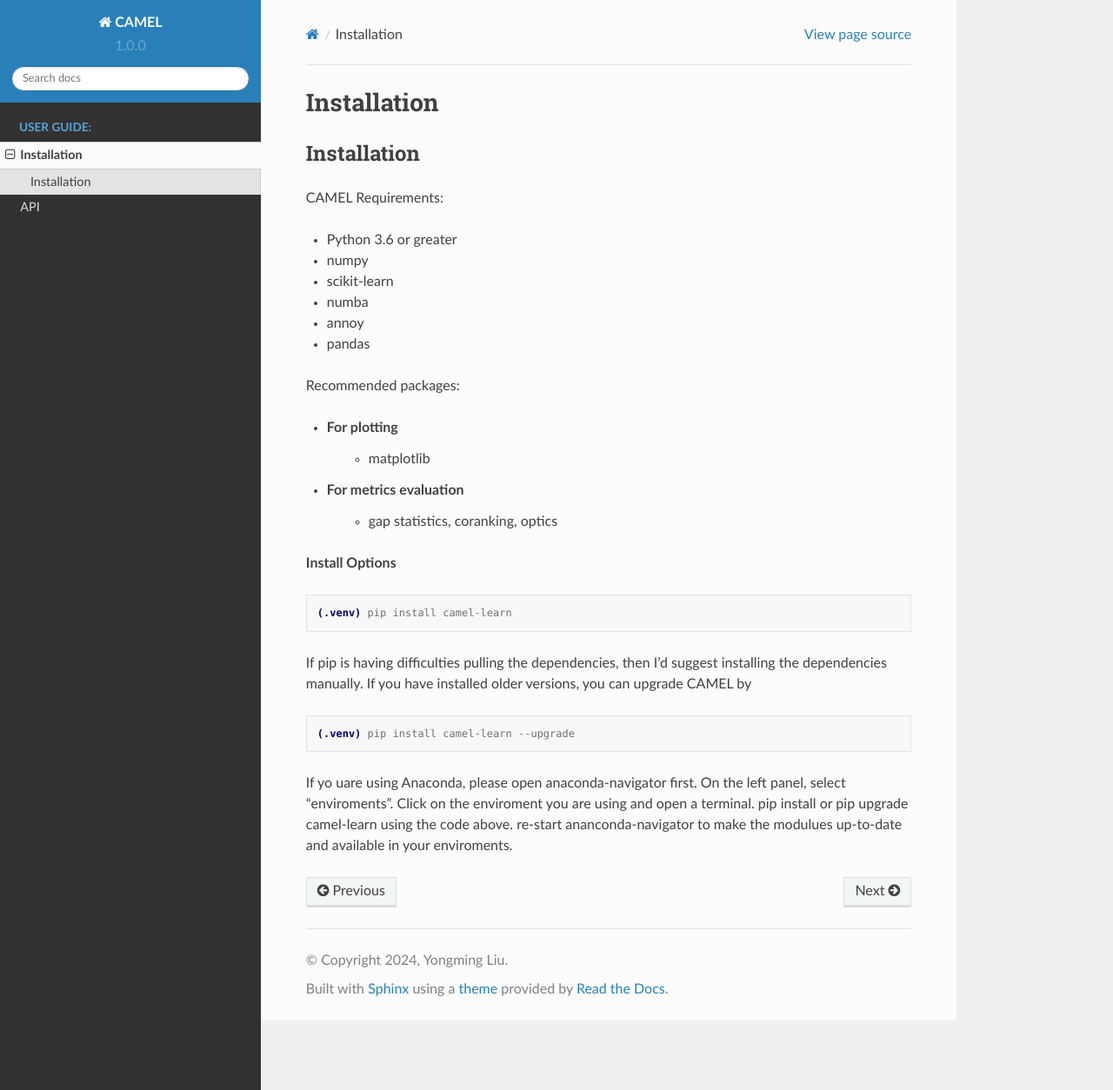
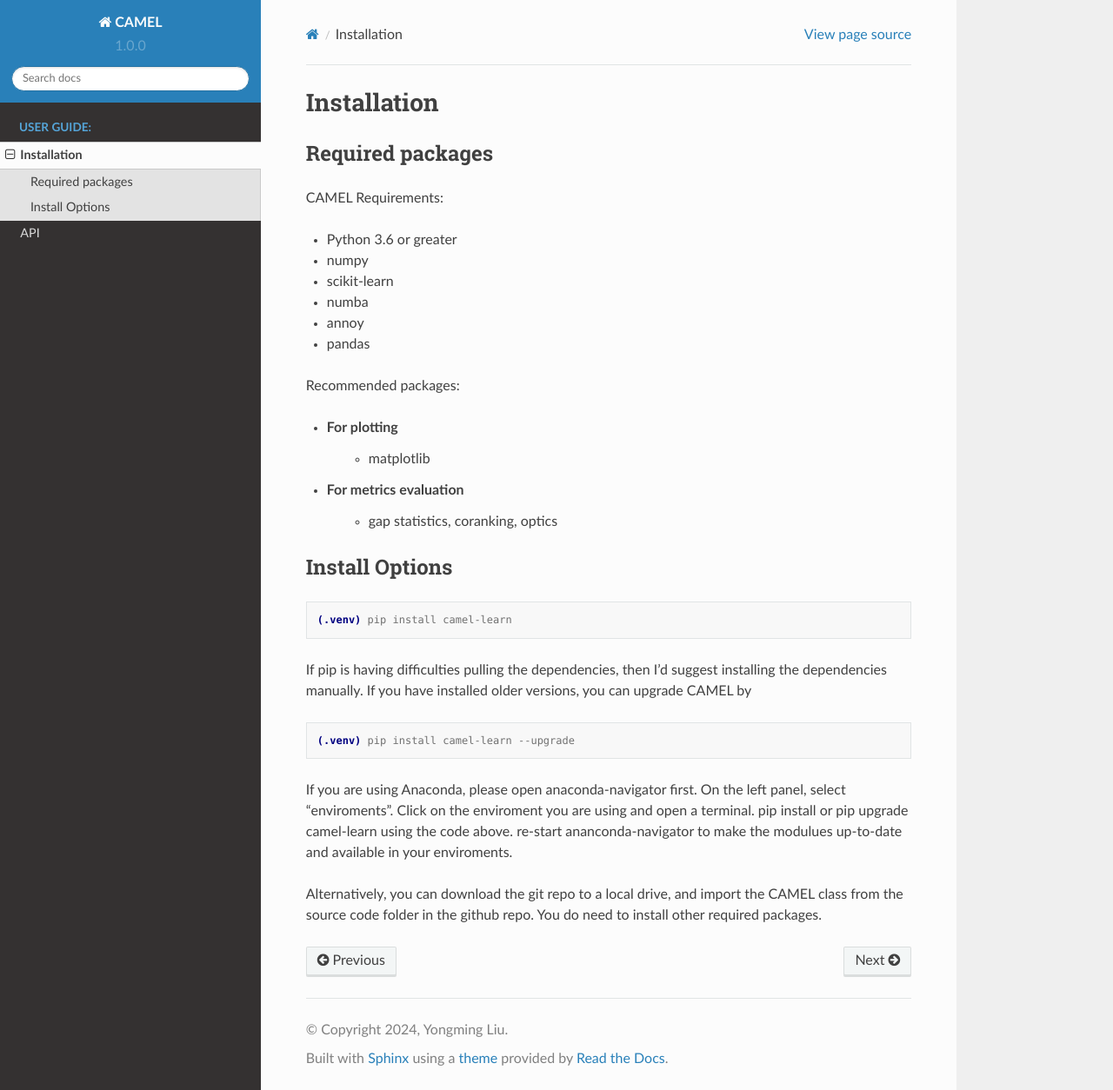
Before and after one commit to ymlasu/CAMEL, a Sphinx documentation site: the page built from docs/source/installation.rst, in a window 1280 px wide and 1254 px high. Shown: the whole window at 87% size. Built offline with Sphinx 7.4.7 and the Read the Docs theme 2.0.0, drawn with Linux system fonts in a browser that asks for light colours; pages that are not in the unit, such as notebooks, are missing from menus.

Commit message:
update docs

```diff
--- a/docs/source/installation.rst
+++ b/docs/source/installation.rst
@@ -3,8 +3,8 @@ Installation
 
 .. _installation:
 
-Installation
-------------
+Required packages
+------------------
 
 CAMEL Requirements:
 
@@ -22,7 +22,8 @@ Recommended packages:
 * For metrics evaluation
    * gap statistics, coranking, optics
 
-**Install Options**
+Install Options
+--------------------
 
 .. code:: console
 
@@ -36,5 +37,8 @@ the dependencies manually. If you have installed older versions, you can upgrade
      (.venv) pip install camel-learn --upgrade
 
 
-If yo uare using Anaconda, please open anaconda-navigator first. On the left panel, select "enviroments". Click on the enviroment you are using and open
+If you are using Anaconda, please open anaconda-navigator first. On the left panel, select "enviroments". Click on the enviroment you are using and open
 a terminal. pip install or pip upgrade camel-learn using the code above. re-start ananconda-navigator to make the modulues up-to-date and available in your enviroments.
+
+
+Alternatively, you can download the git repo to a local drive, and import the CAMEL class from the source code folder in the github repo. You do need to install other required packages.
```
Also changed, not shown: docs/source/git_folder_structure.rst (added, +95 -0 lines), 2 other files.
